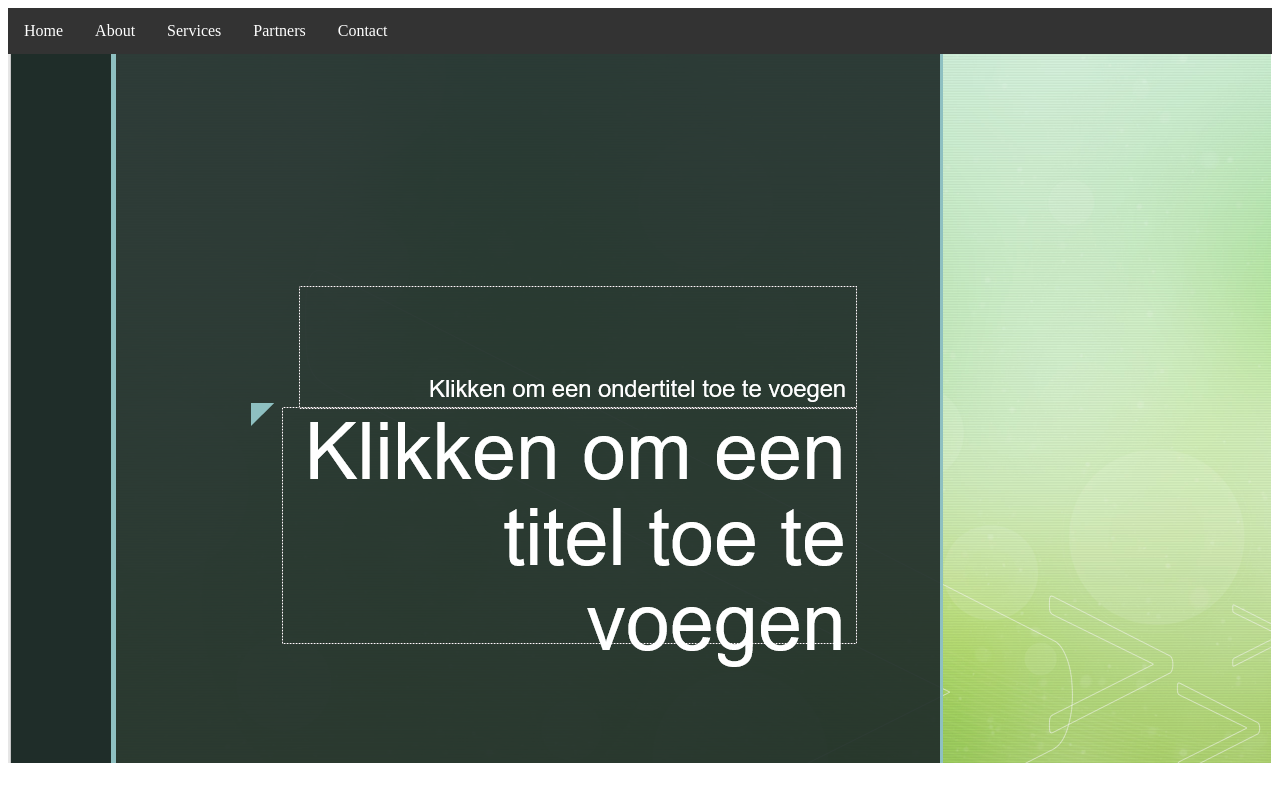
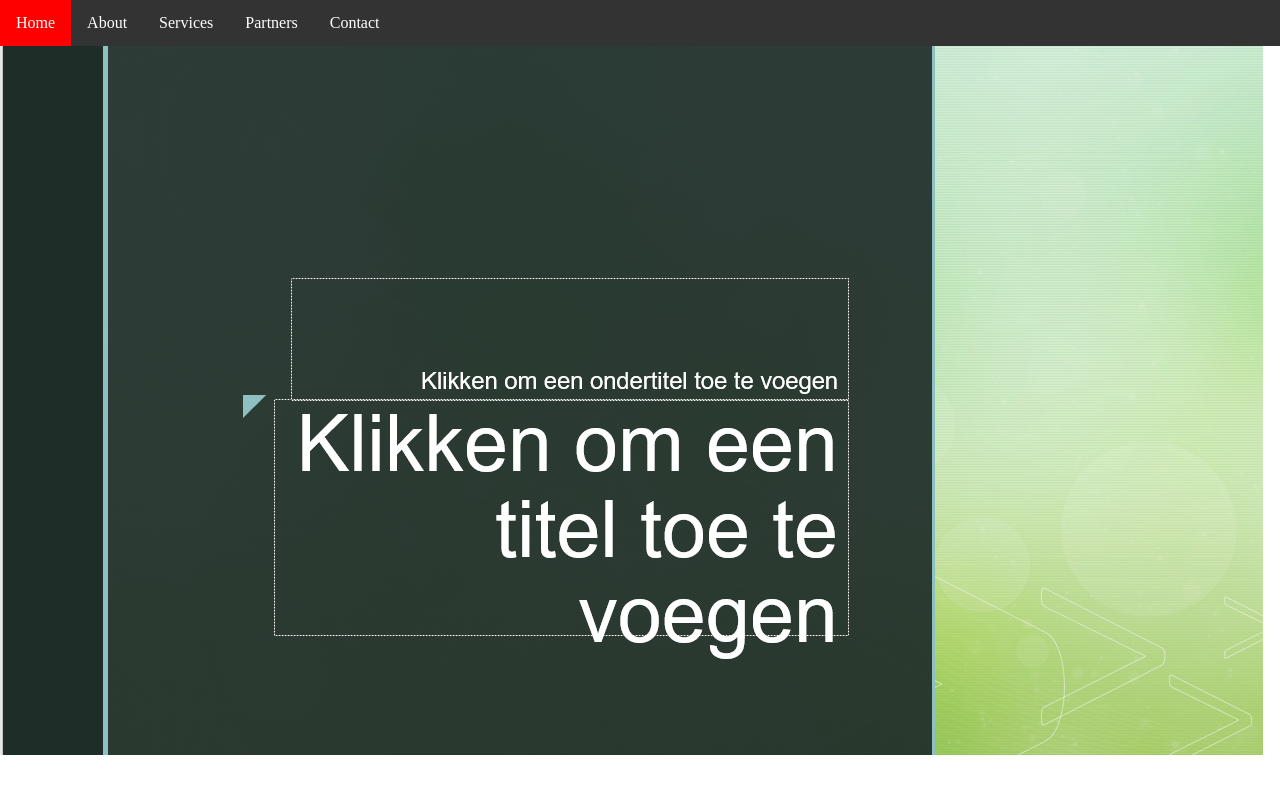
Before and after one commit to Br1oo/project-math-mate, a PHP site: page / in a window 1280 px wide. Run offline with PHP 8.4, Linux system fonts and the light colour scheme.

Commit message:
Update stylestyle.css

```diff
--- a/css/stylestyle.css
+++ b/css/stylestyle.css
@@ -2,6 +2,10 @@
     display: flex;
 } */
 /* The navigation menu */
+body{
+  margin: 0px;
+}
+
 .navbar {
     overflow: hidden;
     background-color: #333;
@@ -48,7 +52,7 @@
     background-color: red;
     width: 100%;
     z-index: 1;
-    margin-left: 8px;
+
   }
 
   /* Style the subnav links */
```
